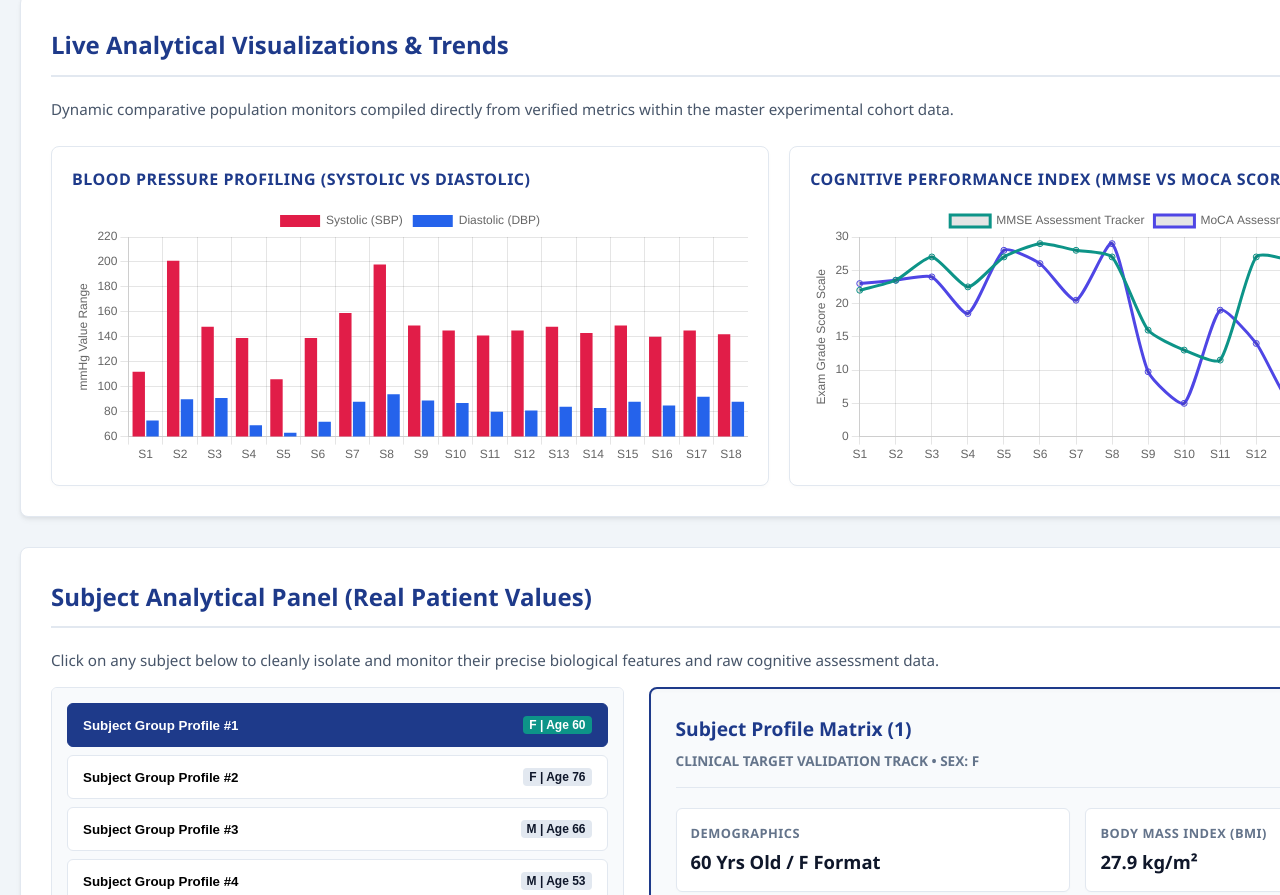
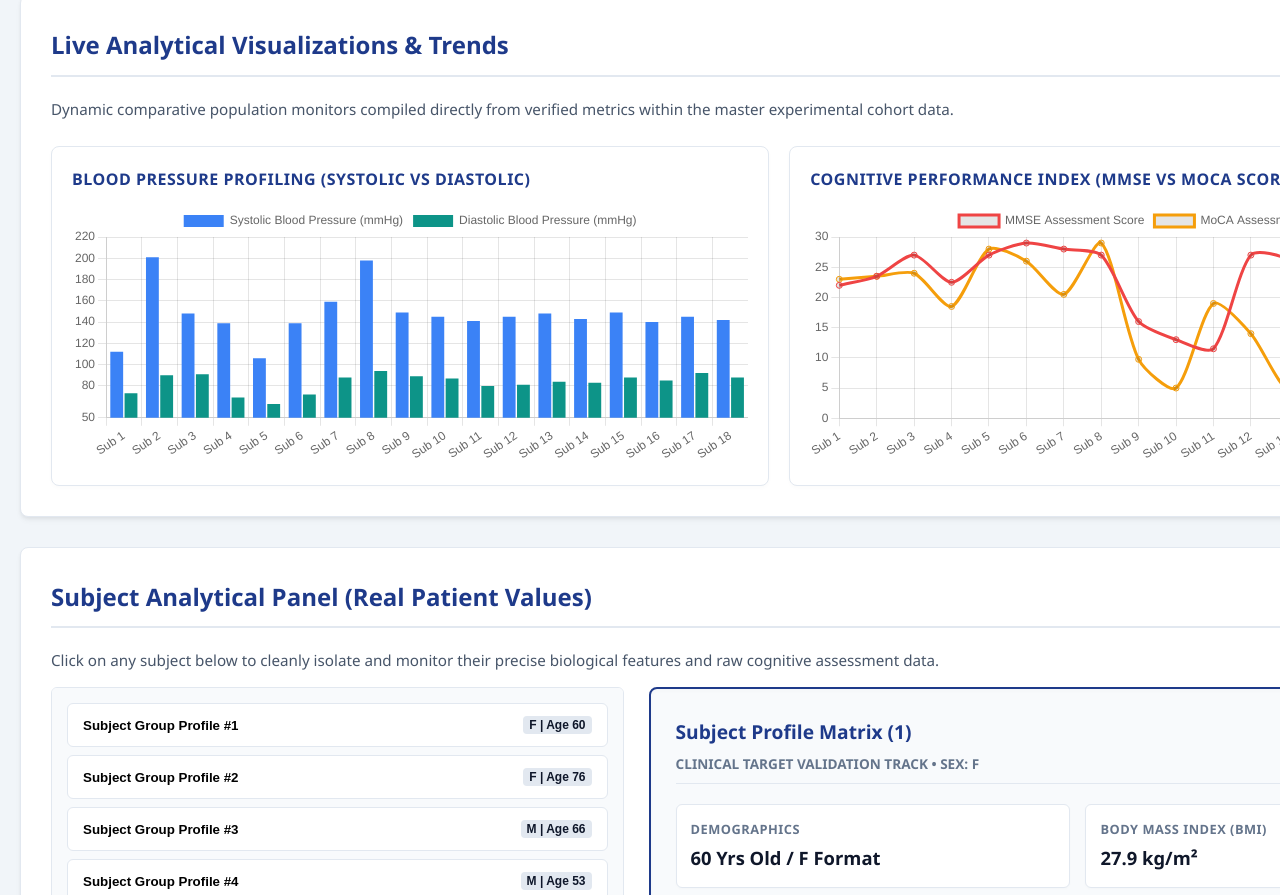
Before and after one commit to rames-qa/Physiological-and-Mental-Health-Assessment-of-Elderly-Indians, a plain HTML site: page index.html in a window 1280 px wide. Shown: the part 746-1641 px from the top of the page. Drawn offline with nearby package versions, Linux system fonts and the light colour scheme.

Commit message:
Update index.html

```diff
--- a/index.html
+++ b/index.html
@@ -230,6 +230,49 @@
             border-radius: 8px;
             padding: 25px;
             box-shadow: inset 0 2px 4px rgba(0,0,0,0.02);
+        }
+
+        /* Panel Title Flex Row to place Heart Animation */
+        .panel-header-row {
+            display: flex;
+            justify-content: space-between;
+            align-items: center;
+            margin-bottom: 5px;
+        }
+
+        /* Live Heart Pumping Container Layout */
+        .heart-visualization-box {
+            display: flex;
+            flex-direction: column;
+            align-items: center;
+            justify-content: center;
+            min-width: 75px;
+        }
+
+        .live-pumping-heart {
+            fill: var(--accent);
+            width: 42px;
+            height: 42px;
+            transform-origin: center;
+            filter: drop-shadow(0px 2px 6px rgba(225, 29, 72, 0.4));
+            animation: physiological-pulse 0.7s infinite cubic-bezier(0.215, 0.610, 0.355, 1);
+        }
+
+        .heart-bpm-counter {
+            font-size: 0.75rem;
+            font-weight: 800;
+            color: var(--accent);
+            margin-top: 2px;
+            letter-spacing: 0.5px;
+        }
+
+        /* Realistic Multi-Phase Cardiac Contraction Sequence */
+        @keyframes physiological-pulse {
+            0% { transform: scale(0.92); }
+            28% { transform: scale(1.15); } /* Systolic Contraction Push */
+            42% { transform: scale(0.98); } /* Short Valvular Recoil */
+            56% { transform: scale(1.08); } /* Secondary Atrial Refill Peak */
+            100% { transform: scale(0.92); } /* Diastolic Relaxation */
         }
 
         .metric-grid {
@@ -478,8 +521,18 @@
                         <div class="subject-list-container" id="selector-container"></div>
 
                         <div class="analysis-display-panel" id="analysis-panel">
-                            <h3 id="panel-subject-title" style="margin-bottom:5px;">Select Subject Profile</h3>
-                            <div id="panel-subject-subtitle" style="font-size:0.85rem; color:#64748b; font-weight:600; margin-bottom:15px; text-transform:uppercase;"></div>
+                            <div class="panel-header-row">
+                                <div class="title-block">
+                                    <h3 id="panel-subject-title" style="margin-bottom:5px;">Select Subject Profile</h3>
+                                    <div id="panel-subject-subtitle" style="font-size:0.85rem; color:#64748b; font-weight:600; text-transform:uppercase;"></div>
+                                </div>
+                                <div class="heart-visualization-box">
+                                    <svg class="live-pumping-heart" id="cardiac-heart-element" viewBox="0 0 24 24">
+                                        <path d="M12 21.35l-1.45-1.32C5.4 15.36 2 12.28 2 8.5 2 5.42 4.42 3 7.5 3c1.74 0 3.41.81 4.5 2.09C13.09 3.81 14.76 3 16.5 3 19.58 3 22 5.42 22 8.5w-3.4 3.78L12 21.35z"/>
+                                    </svg>
+                                    <div class="heart-bpm-counter"><span id="heart-bpm-numeric">0</span> BPM</div>
+                                </div>
+                            </div>
                             <hr style="border: 0; border-top: 1px solid #e2e8f0;">
 
                             <div class="metric-grid">
@@ -645,6 +698,16 @@
 
             document.getElementById("wave-caption").innerText = `Displaying real-time simulated cardiac cycle calculated at an active ${patient.pulse} BPM output frequency threshold.`;
 
+            // DYNAMIC HEART ANIMATION STEP
+            // Calculate duration of one complete cardiac loop based on actual patient BPM
+            const beatDurationInSeconds = 60 / patient.pulse;
+            const heartSVG = document.getElementById("cardiac-heart-element");
+            const heartText = document.getElementById("heart-bpm-numeric");
+
+            // Dynamically alter text content and CSS shorthand rules instantly
+            heartText.innerText = patient.pulse;
+            heartSVG.style.animationDuration = `${beatDurationInSeconds}s`;
+
             // Speed up or slow down simulated waveform trace based on actual recorded pulse rate
             currentPulseInterval = Math.max(30, Math.min(120, patient.pulse));
         }
@@ -669,103 +732,77 @@
                 ctx.clearRect(0, 0, canvas.width, canvas.height);
             }
 
-            // Draw clean background grid tracks
             if (x === 0) {
                 ctx.strokeStyle = "#1e293b";
                 ctx.lineWidth = 0.5;
-                for (let i = 0; i < canvas.width; i += 20) {
-                    ctx.beginPath(); ctx.moveTo(i, 0); ctx.lineTo(i, canvas.height); ctx.stroke();
-                }
-                for (let j = 0; j < canvas.height; j += 20) {
-                    ctx.beginPath(); ctx.moveTo(0, j); ctx.lineTo(canvas.width, j); ctx.stroke();
+                for(let i=0; i<canvas.height; i+=15) {
+                    ctx.beginPath(); ctx.moveTo(0, i); ctx.lineTo(canvas.width, i); ctx.stroke();
                 }
             }
 
-            // Generate realistic mathematical ECG complex equations (P-Q-R-S-T wave sequence)
-            let midY = canvas.height / 2;
-            let cycle = (x % currentPulseInterval) / currentPulseInterval;
-            let y = midY;
+            // Generate synthetic real-time micro-beats
+            let baseLine = canvas.height / 2;
+            let cyclePosition = x % Math.floor(6000 / currentPulseInterval);
+            let y = baseLine;
 
-            if (cycle > 0.1 && cycle < 0.15) { // P Wave
-                y -= Math.sin((cycle - 0.1) * Math.PI / 0.05) * 6;
-            } else if (cycle >= 0.2 && cycle < 0.23) { // Q Dip
-                y += (cycle - 0.2) * 100;
-            } else if (cycle >= 0.23 && cycle < 0.27) { // R Spike
-                y -= 35 - ((cycle - 0.23) * 150);
-            } else if (cycle >= 0.27 && cycle < 0.32) { // S Dip
-                y += 15 - ((cycle - 0.27) * 60);
-            } else if (cycle >= 0.45 && cycle < 0.55) { // T Wave
-                y -= Math.sin((cycle - 0.45) * Math.PI / 0.1) * 10;
+            if (cyclePosition > 10 && cyclePosition <= 18) {
+                y -= 4; // P-Wave Segment
+            } else if (cyclePosition === 24) {
+                y += 6; // Q Downward Dip
+            } else if (cyclePosition === 26) {
+                y -= baseLine * 0.75; // R spike peak
+            } else if (cyclePosition === 28) {
+                y += baseLine * 0.4; // S Dip
+            } else if (cyclePosition > 38 && cyclePosition <= 50) {
+                y -= 8; // T-Wave Ventricular Repolarization
             }
 
-            ctx.strokeStyle = "#22c55e";
-            ctx.shadowColor = "#22c55e";
+            ctx.strokeStyle = "#10b981";
+            ctx.lineWidth = 2.5;
             ctx.shadowBlur = 4;
-            ctx.lineWidth = 2.5;
-            ctx.lineCap = "round";
+            ctx.shadowColor = "#10b981";
 
             ctx.beginPath();
-            ctx.moveTo(x, midY);
-            ctx.lineTo(x + 2, y);
+            ctx.moveTo(x, y);
+            x += 1.8;
+            ctx.lineTo(x, y);
             ctx.stroke();
 
-            // Clear absolute tiny strip directly ahead of current sweep trace to avoid visual artifacts
-            ctx.shadowBlur = 0;
-            ctx.clearRect(x + 3, 0, 8, canvas.height);
-
-            x += 2;
+            ctx.shadowBlur = 0; // reset
             animationId = requestAnimationFrame(drawEcgLine);
         }
 
-        // Initialize Population Trends Charts using Chart.js library
-        function initGlobalCharts() {
-            const labels = subjectData.map(s => `S${s.id}`);
-            const sbpData = subjectData.map(s => s.sbp);
-            const dbpData = subjectData.map(s => s.dbp);
-            const mmseData = subjectData.map(s => s.mmse);
-            const mocaData = subjectData.map(s => s.moca);
+        // Initialize background population analytics dashboard charts using standard layouts
+        window.addEventListener('DOMContentLoaded', () => {
+            activateSubject(1, null);
+            drawEcgLine();
 
-            // Chart 1: Blood Pressure Trends
-            new Chart(document.getElementById('populationBpChart'), {
+            // SBP vs DBP Group Layout
+            new Chart(document.getElementById('populationBpChart').getContext('2d'), {
                 type: 'bar',
                 data: {
-                    labels: labels,
+                    labels: subjectData.map(s => `Sub ${s.id}`),
                     datasets: [
-                        { label: 'Systolic (SBP)', data: sbpData, backgroundColor: '#e11d48' },
-                        { label: 'Diastolic (DBP)', data: dbpData, backgroundColor: '#2563eb' }
+                        { label: 'Systolic Blood Pressure (mmHg)', data: subjectData.map(s => s.sbp), backgroundColor: '#3b82f6' },
+                        { label: 'Diastolic Blood Pressure (mmHg)', data: subjectData.map(s => s.dbp), backgroundColor: '#0d9488' }
                     ]
                 },
-                options: {
-                    responsive: true,
-                    maintainAspectRatio: false,
-                    scales: { y: { beginAtZero: false, title: { display: true, text: 'mmHg Value Range' } } }
-                }
+                options: { responsive: true, maintainAspectRatio: false, scales: { y: { beginAtZero: false, min: 50 } } }
             });
 
-            // Chart 2: Cognitive Matrix Line Metrics
-            new Chart(document.getElementById('populationCognitiveChart'), {
+            // Cognitive Tracker Chart
+            new Chart(document.getElementById('populationCognitiveChart').getContext('2d'), {
                 type: 'line',
                 data: {
-                    labels: labels,
+                    labels: subjectData.map(s => `Sub ${s.id}`),
                     datasets: [
-                        { label: 'MMSE Assessment Tracker', data: mmseData, borderColor: '#0d9488', tension: 0.2, fill: false },
-                        { label: 'MoCA Assessment Tracker', data: mocaData, borderColor: '#4f46e5', tension: 0.2, fill: false }
+                        { label: 'MMSE Assessment Score', data: subjectData.map(s => s.mmse), borderColor: '#ef4444', tension: 0.25, fill: false },
+                        { label: 'MoCA Assessment Score', data: subjectData.map(s => s.moca), borderColor: '#f59e0b', tension: 0.25, fill: false }
                     ]
                 },
-                options: {
-                    responsive: true,
-                    maintainAspectRatio: false,
-                    scales: { y: { min: 0, max: 30, title: { display: true, text: 'Exam Grade Score Scale' } } }
-                }
+                options: { responsive: true, maintainAspectRatio: false, scales: { y: { max: 30, min: 0 } } }
             });
-        }
-
-        // Start Execution Sequences
-        window.onload = () => {
-            activateSubject(1, document.querySelector(".subject-btn"));
-            drawEcgLine();
-            initGlobalCharts();
-        };
+        });
     </script>
 </body>
 </html>
```
